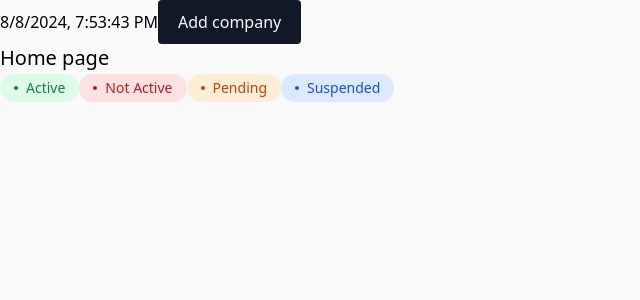
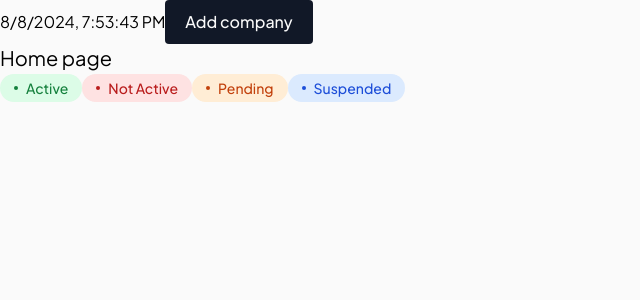
Before and after one commit to Olena-P/vendor-connect, a Next.js app: page / in a window 1280 px wide. Shown: the top 300 px of the page, without its empty margins (0-640 px from the left). Built offline with nearby package versions, Linux system fonts and the light colour scheme; no server answers.

Commit message:
Add google font

```diff
--- a/src/app/layout.tsx
+++ b/src/app/layout.tsx
@@ -1,14 +1,17 @@
 import React from 'react';
+import { Plus_Jakarta_Sans } from 'next/font/google';
 import './globals.css';
+
+const font = Plus_Jakarta_Sans({ subsets: ['latin'] });
 
 export default function RootLayout({
   children,
-}: Readonly<{
+}: {
   children: React.ReactNode;
-}>) {
+}) {
   return (
     <html lang="en">
-      <body>{children}</body>
+      <body className={font.className}>{children}</body>
     </html>
   );
 }
```
